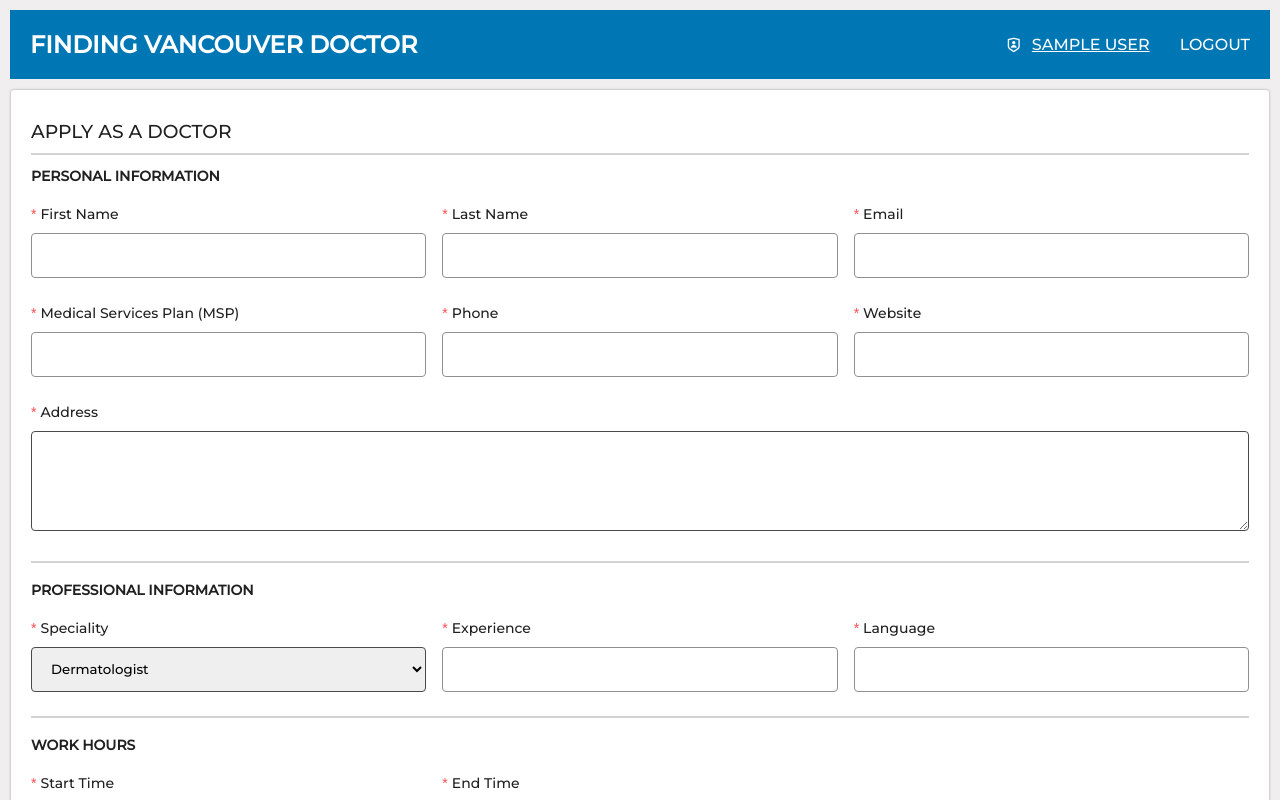
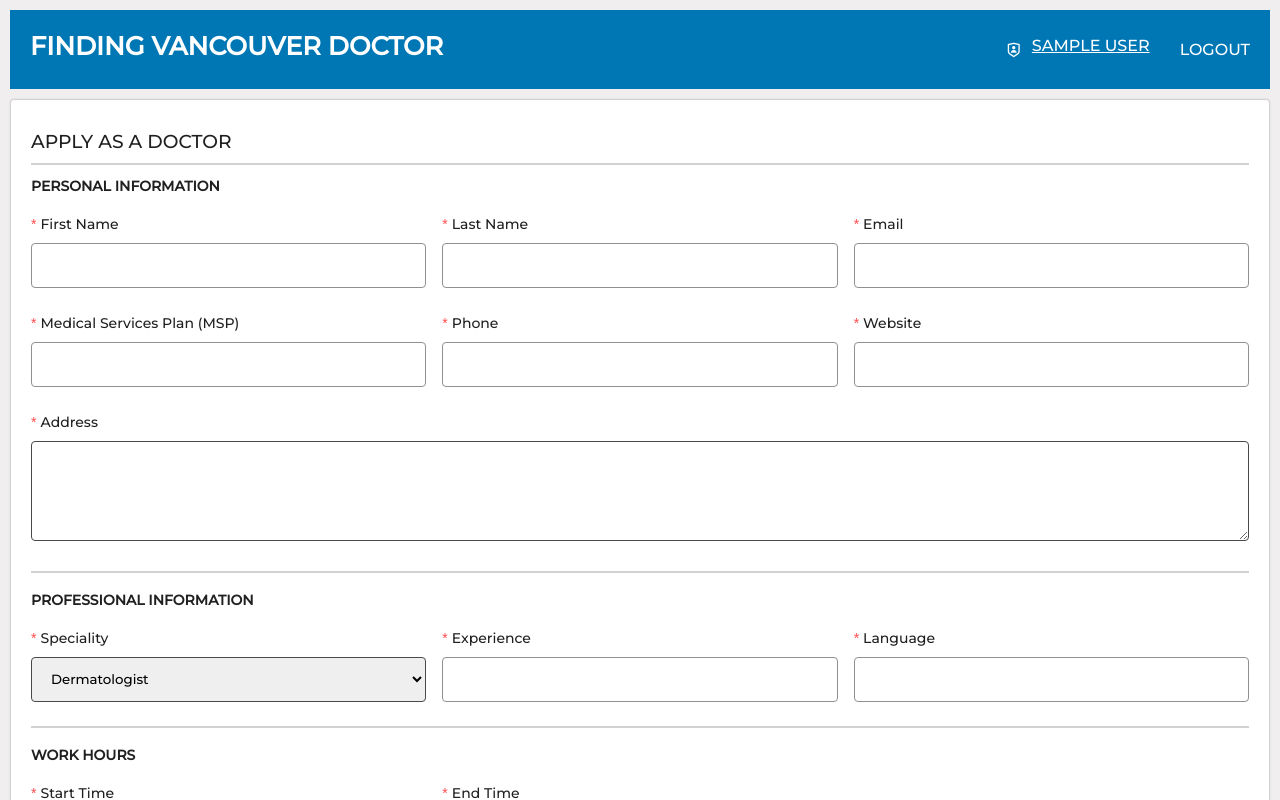
Before and after one commit to neilquizon/findingvancouverdoctors, a React (Create React App) app: page /apply-doctor in a window 1280 px wide. Shown: the top 800 px of the page. Built offline with nearby package versions, Linux system fonts and the light colour scheme; no server answers; the database is empty; sample sign-in values are in the browser's storage.

Commit message:
design update

```diff
--- a/src/components/ProtectedRoute.js
+++ b/src/components/ProtectedRoute.js
@@ -19,18 +19,21 @@ function ProtectedRoute({ children }) {
         <div className="layout p-1">
             <div
                 className="header p-2 flex justify-between items-center"
-                style={{ backgroundColor: "#0077B5" }}
+                style={{
+                    backgroundColor: "#0077B5",
+                    flexWrap: "wrap"  // Ensure wrapping on smaller screens
+                }}
             >
                 <h2
                     className="cursor-pointer"
                     onClick={() => navigate("/")}
-                    style={{ color: "white" }}
+                    style={{ color: "white", fontSize: "1.6rem", marginBottom: "0.5rem" }} // Adjust font size
                 >
                     <strong>FINDING VANCOUVER </strong>
                     <strong>DOCTOR</strong>
                 </h2>
                 {user && (
-                    <div className="flex gap-3 items-center">
+                    <div className="flex gap-3 items-center" style={{ flexWrap: "wrap" }}>
                         <div className="flex gap-1 items-center">
                             <i className="ri-shield-user-line" style={{ color: "white" }}></i>
                             <h4
@@ -39,7 +42,7 @@ function ProtectedRoute({ children }) {
                                     if (user.role === "admin") navigate("/admin");
                                     else navigate("/profile");
                                 }}
-                                style={{ color: "white" }}
+                                style={{ color: "white", marginBottom: "0.5rem" }}
                             >
                                 {user.name}
                             </h4>
@@ -50,7 +53,7 @@ function ProtectedRoute({ children }) {
                                 localStorage.removeItem("user");
                                 navigate("/"); // Navigate to home page after logout
                             }}
-                            style={{ color: "white" }}
+                            style={{ color: "white", textDecoration: "none", whiteSpace: "nowrap" }} // Prevent text wrap
                         >
                             LOGOUT
                         </span>
--- a/src/pages/Admin/index.js
+++ b/src/pages/Admin/index.js
@@ -6,11 +6,13 @@ import { useDispatch } from "react-redux";
 import { ShowLoader } from "../../redux/loaderSlice";
 import { GetUserById } from "../../apicalls/users";
 import AppointmentsList from "./AppointmentsList";
+import { useNavigate } from "react-router-dom";
 
 function Admin() {
   const [isAdmin, setIsAdmin] = React.useState(false);
   const user = JSON.parse(localStorage.getItem("user"));
   const dispatch = useDispatch();
+  const navigate = useNavigate();
 
   const checkIsAdmin = async () => {
     try {
@@ -31,8 +33,10 @@ function Admin() {
   useEffect(() => {
     checkIsAdmin();
   }, []);
+
   return (
-    isAdmin && <div className="bg-white p-1">
+    isAdmin && (
+      <div className="bg-white p-1">
         <Tabs>
           <Tabs.TabPane tab="Users" key="1">
             <UsersList />
@@ -45,6 +49,7 @@ function Admin() {
           </Tabs.TabPane>
         </Tabs>
       </div>
+    )
   );
 }
 
--- a/src/pages/Home/index.js
+++ b/src/pages/Home/index.js
@@ -43,7 +43,7 @@ function Home() {
   };
 
   const filteredDoctors = doctors
-    .filter((doctor) => doctor.status === "approved") // Only include doctors with status "approved"
+    .filter((doctor) => doctor.status === "approved")
     .filter((doctor) => {
       const fullName = `${doctor.firstName} ${doctor.lastName}`.toLowerCase();
       const speciality = doctor.speciality?.toLowerCase() || '';
@@ -60,7 +60,6 @@ function Home() {
       );
     });
 
-  // Sort the filtered doctors alphabetically by full name
   const sortedDoctors = filteredDoctors.sort((a, b) => {
     const fullNameA = `${a.firstName} ${a.lastName}`.toLowerCase();
     const fullNameB = `${b.firstName} ${b.lastName}`.toLowerCase();
@@ -87,7 +86,7 @@ function Home() {
     <div className="layout p-1">
       <div
         className="header p-2 flex justify-between items-center"
-        style={{ backgroundColor: "#0077B5" }}
+        style={{ backgroundColor: "#0077B5", flexWrap: 'wrap' }}
       >
         <h2
           className="cursor-pointer"
@@ -98,7 +97,7 @@ function Home() {
           <strong>DOCTOR</strong>
         </h2>
         {user ? (
-          <div className="flex gap-3 items-center">
+          <div className="flex gap-3 items-center" style={{ flexWrap: 'wrap' }}>
             <div className="flex gap-1 items-center">
               <i className="ri-shield-user-line" style={{ color: "white" }}></i>
               <h4
```
Lines whose indentation alone changed are shown as unchanged.
